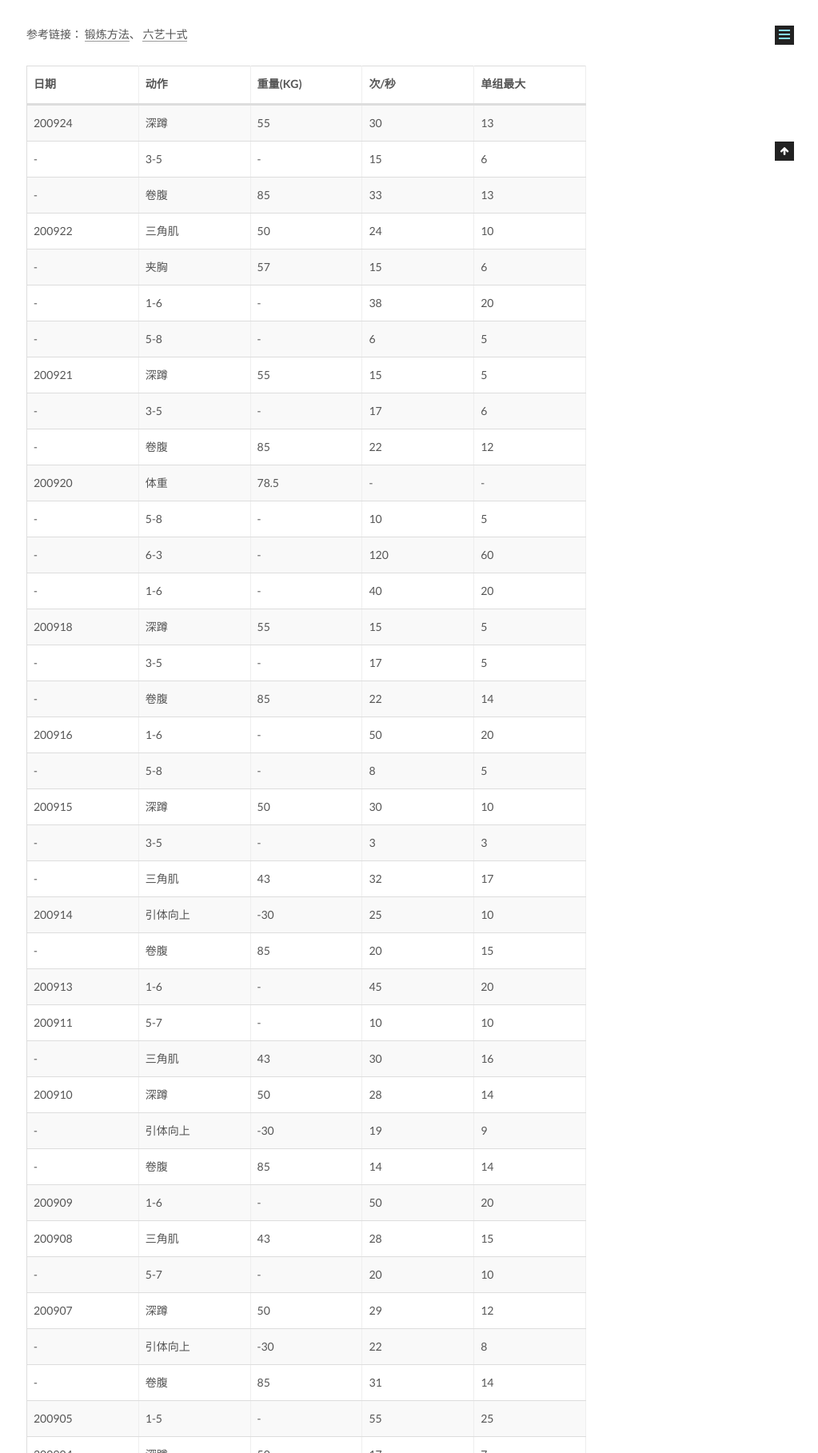
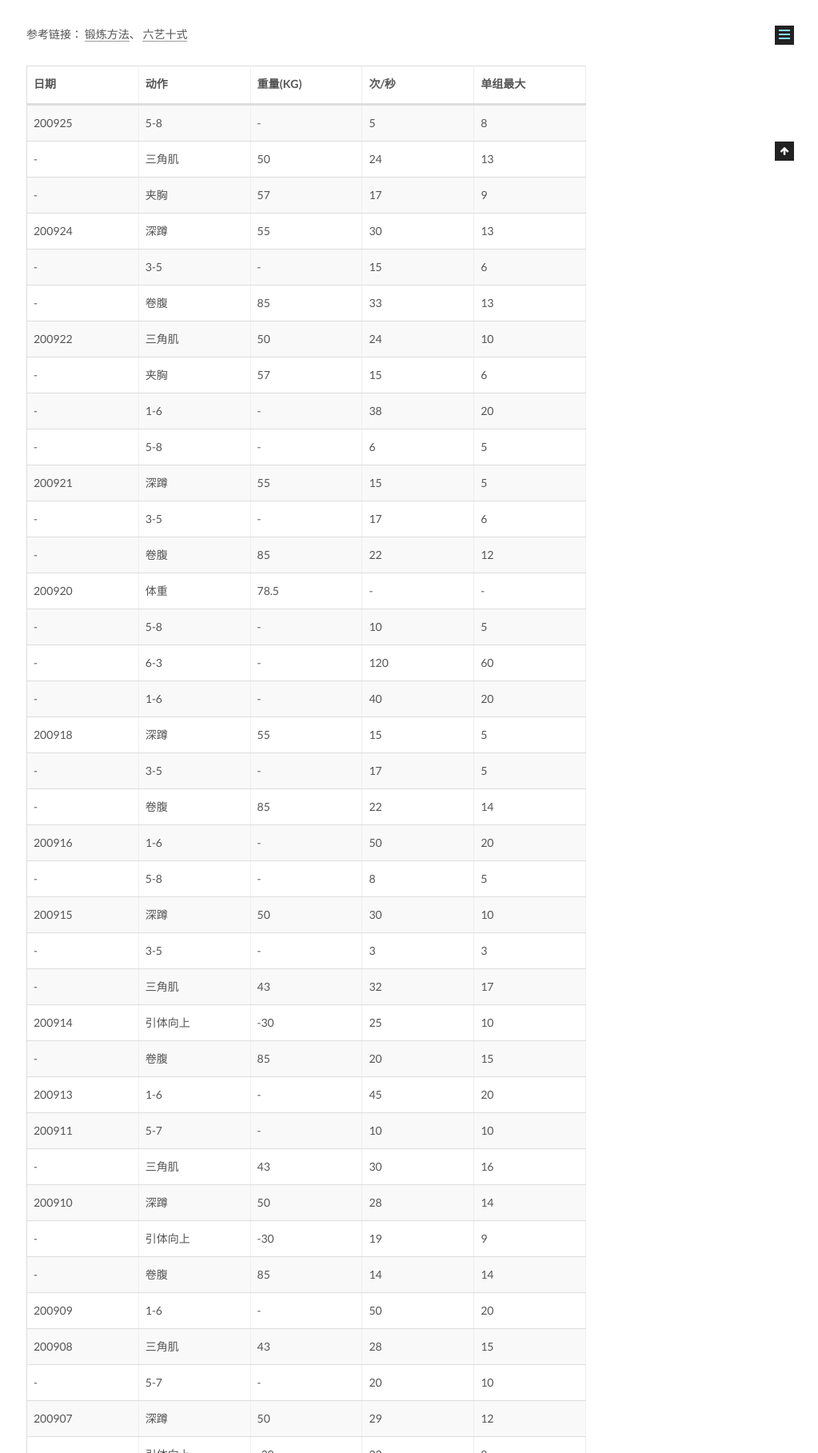
Before and after one commit to CodeHunter2006/CodeHunter2006.github.io, a Jekyll site: the page built from _posts/2020-06-01-Fitness_Record.md, in a window 1280 px wide, cut to the strip 799-2616 px from the top of the page. Shown: the whole strip at 80% size, without its empty margins (257-1280 px from the left). Built offline with Jekyll 4.4.1, drawn with Linux system fonts in a browser that asks for light colours.

Commit message:
[doc]: add contents.

```diff
--- a/_posts/2020-06-01-Fitness_Record.md
+++ b/_posts/2020-06-01-Fitness_Record.md
@@ -14,6 +14,9 @@ tags: Healthy
 
 | 日期   | 动作     | 重量(KG) | 次/秒 | 单组最大 |
 | ------ | -------- | -------- | ----- | -------- |
+| 200925 | 5-8      | -        | 5     | 8        |
+| -      | 三角肌   | 50       | 24    | 13       |
+| -      | 夹胸     | 57       | 17    | 9        |
 | 200924 | 深蹲     | 55       | 30    | 13       |
 | -      | 3-5      | -        | 15    | 6        |
 | -      | 卷腹     | 85       | 33    | 13       |
```
